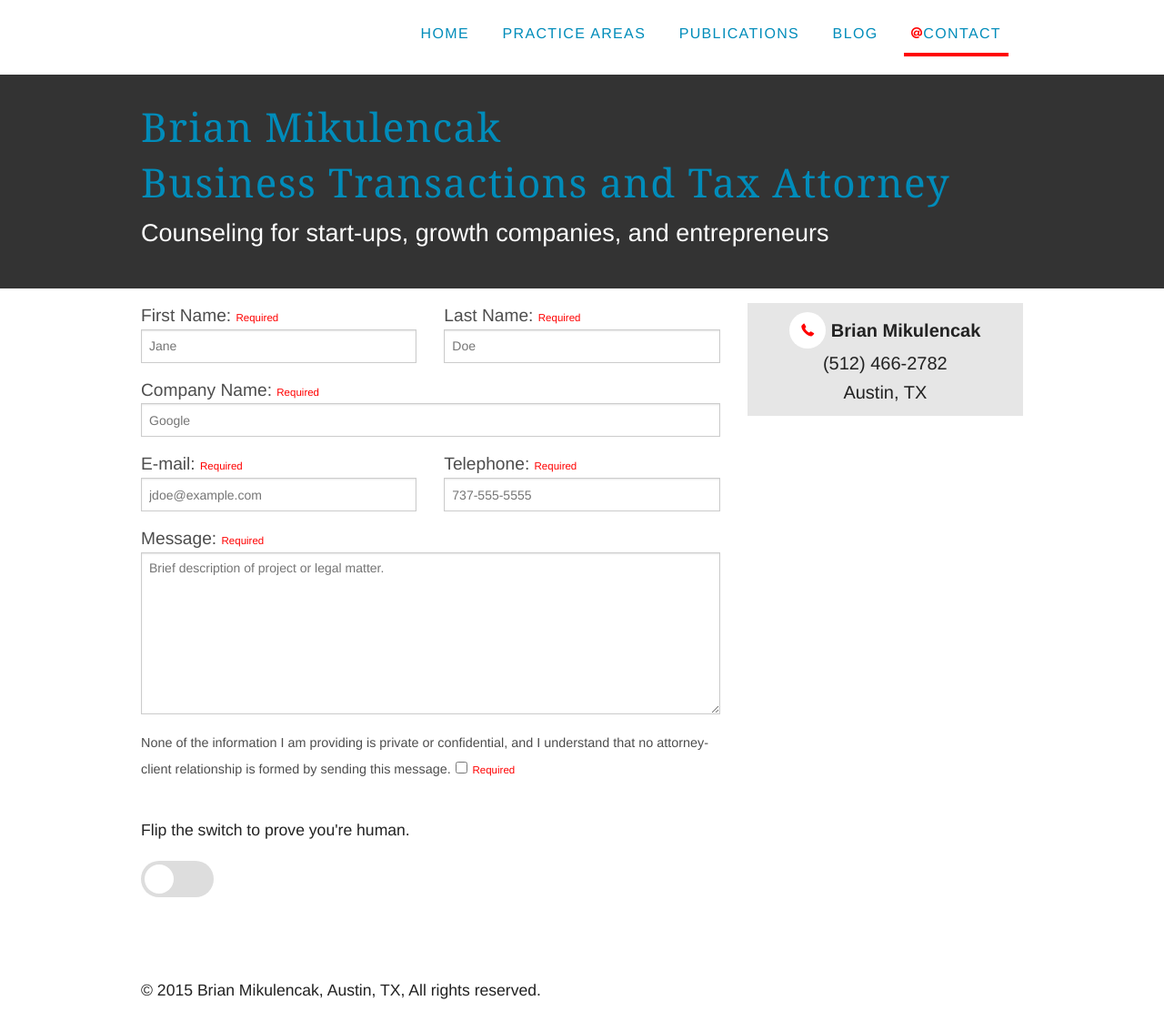
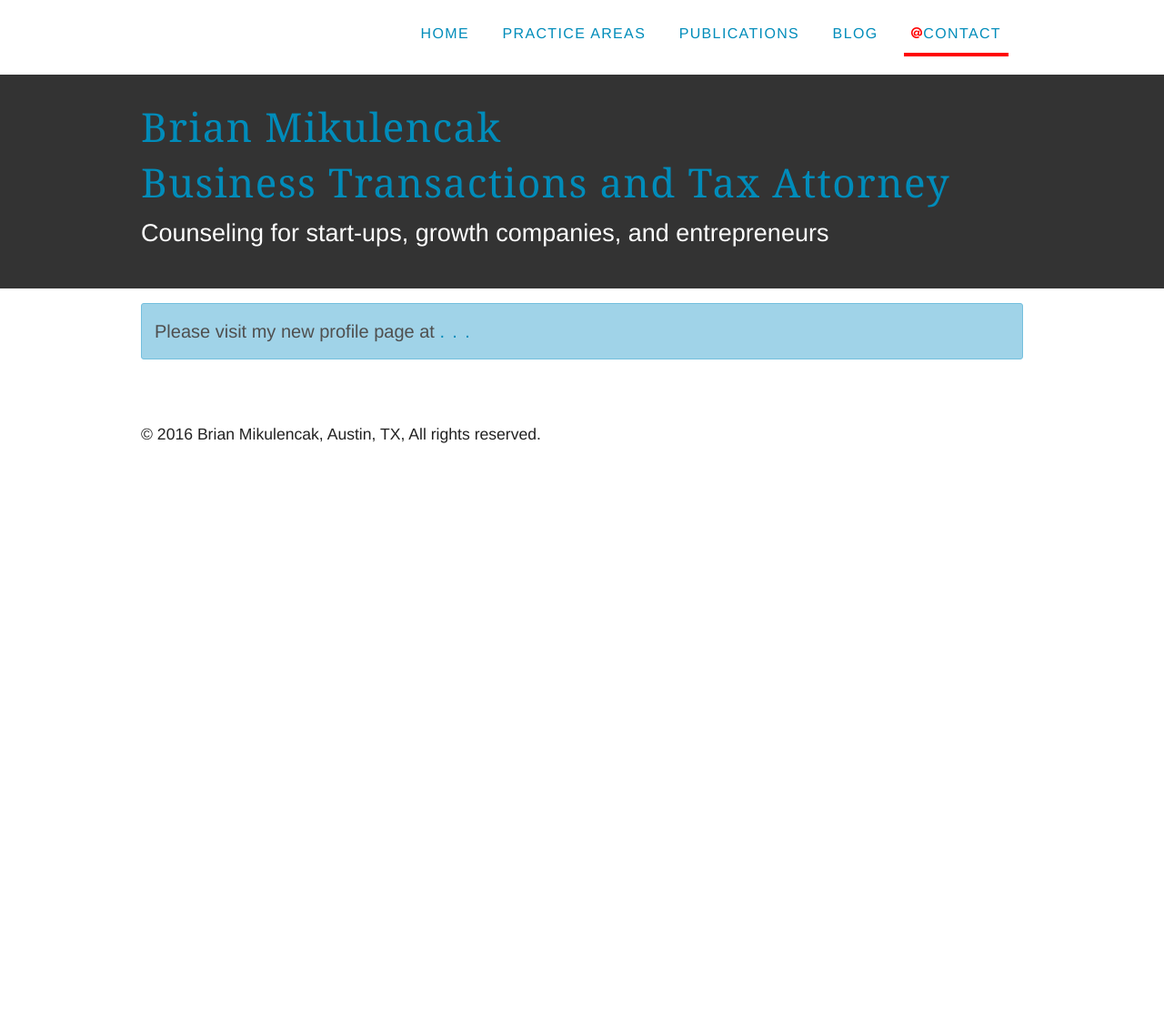
Before and after one commit to brianmik/bmaustinlaw, a Jekyll site: the page built from contact.html, in a window 1280 px wide. Shown: the whole page at 91% size. Built offline with Jekyll 4.4.1, drawn with Linux system fonts in a browser that asks for light colours; Markdown is read by kramdown in place of the engine named in the settings; after the commit the page ends 900 px from its top, so only the background shows below that.

Commit message:
prepped contact and home for sleep

```diff
--- a/_config.yml
+++ b/_config.yml
@@ -20,13 +20,12 @@ footer: <div id="bottom">
           <div class="row">
             <div class="large-12 columns">
               <footer>
-                <p class="left">&copy; 2015 Brian Mikulencak, Austin, TX, All rights reserved.</p>
+                <p class="left">&copy; 2016 Brian Mikulencak, Austin, TX, All rights reserved.</p>
               </footer>
             </div>
           </div>
         </div>
 paginate: 5
 paginate_path: "blog/page:num"
-markdown: redcarpet
 highlighter: pygments
 gems: [jekyll-paginate]
--- a/contact.html
+++ b/contact.html
@@ -6,16 +6,17 @@ title:  Contact Me
 <div id="middle">
 	<div class="row">
 		<div class="large-12 columns">
-
+    <p class="alert-box info radius large">Please visit my new profile page at <a href="">. . .</a></p>
+<!--
       <section>
   			<div class="row">
           <div class="large-8 columns">
             <form class="contact-form custom" action="http://getsimpleform.com/messages?form_api_token=0aa27d5462d8f5c13f3014ed3a6d1c2b" method="post">
-              <!-- the redirect_to is optional, the form will redirect to the referrer on submission -->
+              !-- the redirect_to is optional, the form will redirect to the referrer on submission --
               <input type='hidden' name='redirect_to' value='http://bmaustinlaw.com/thank-you.html' >
               <div class="row">
                 <div class="small-12 medium-6 large-6 columns">
-                  <!-- all your input fields here.... -->
+                  !-- all your input fields here.... --
                   <label>First Name: <small class="red">required</small></label>
                   <input name='firstname' type='text' placeholder='Jane' required/>
                 </div>
@@ -66,7 +67,7 @@ title:  Contact Me
           </div>
         </div>
       </section>
-
+-->
     </div>
   </div>
 </div>
```
Also changed, not shown: other parts of contact.html (+1 -1 lines).
